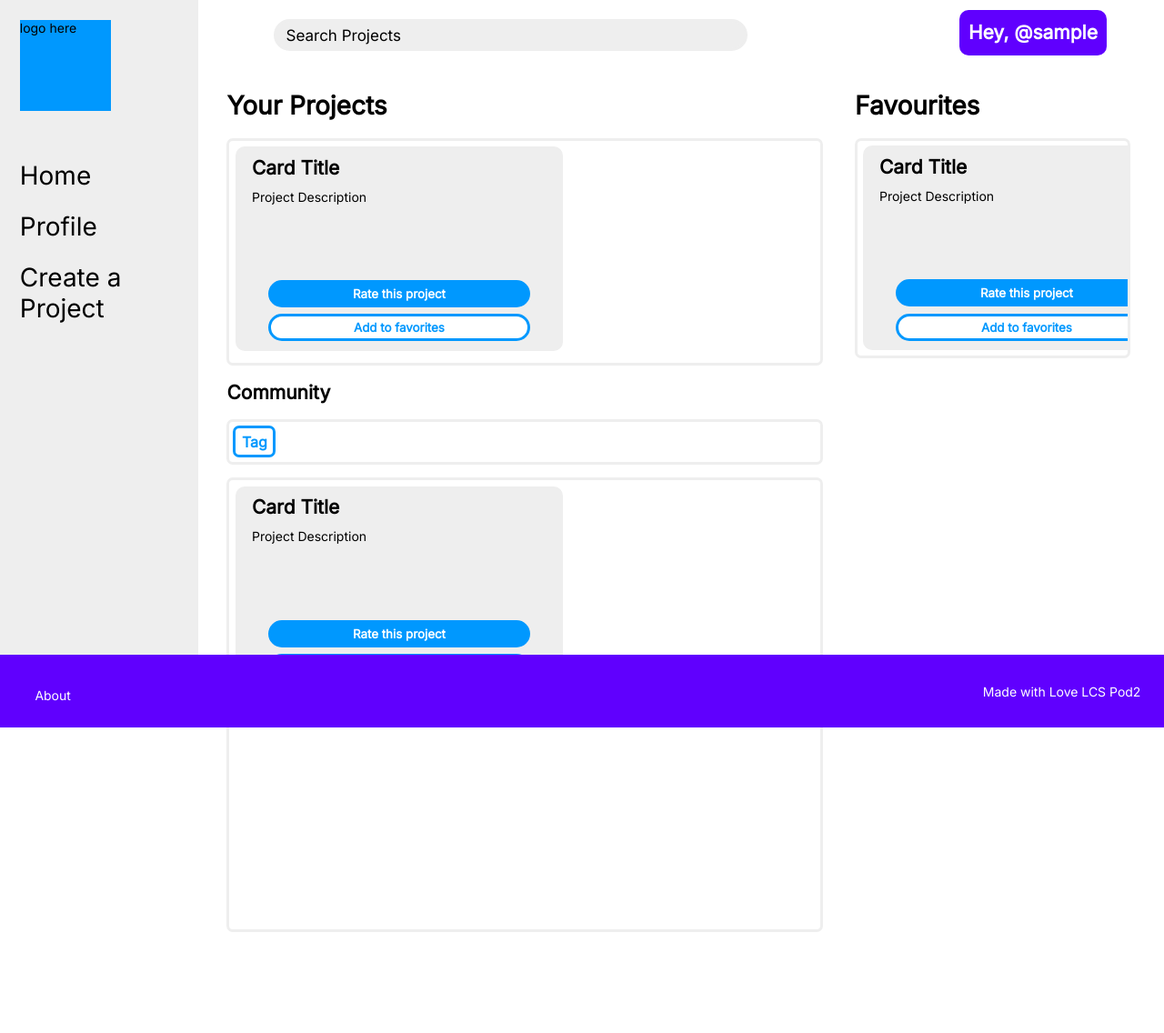
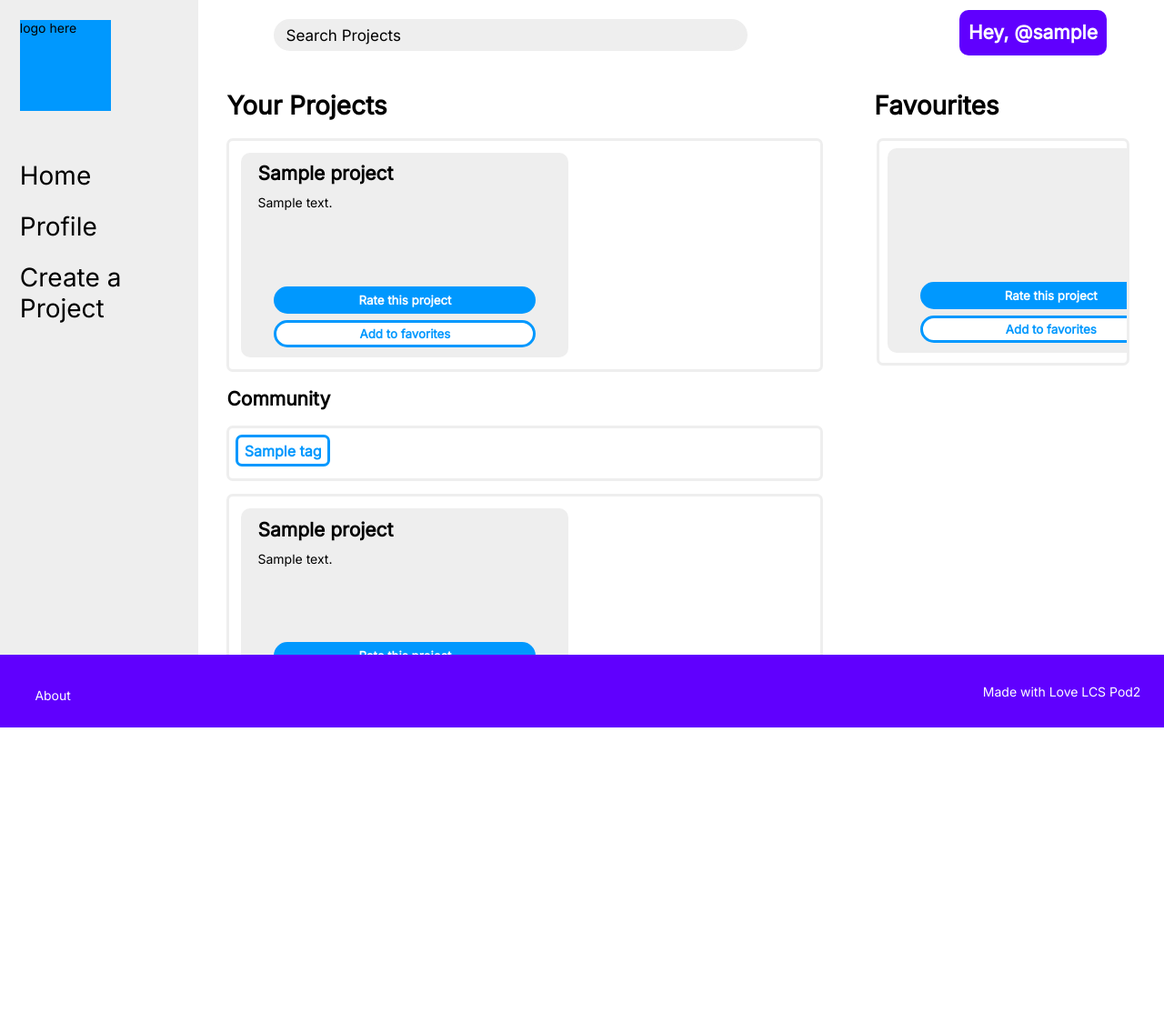
Before and after one commit to LaurierCS/TechHunt, a Django app: page / in a window 1280 px wide. Shown: the whole page at 91% size. After the commit the page ends 800 px from the top, so only its background shows below. Run offline with Django 3.2, Linux system fonts and the light colour scheme; a user stored in the database is signed in; tables that the repository leaves empty hold one stand-in row (values such as "Sample post").

Commit message:
Updated homepage to show projects and other data from backend

```diff
--- a/Wampus/app/static/main.css
+++ b/Wampus/app/static/main.css
@@ -178,10 +178,12 @@
 }
 
 .projectCard {
-  width: 360px;
+  min-width: 360px;
+  min-height: 225px;
+  width:360px;
   height: 225px;
-  margin: 1%;
   display: flex;
+  margin: 2%;
   flex-direction: column;
   background-color: #eeeeee;
   border-radius: 10px;
@@ -210,6 +212,7 @@
   height: 35px;
   min-width: 40px;
   padding: 1%;
+  margin: 0 1% 0 0;
   display: flex;
   justify-content: center;
   align-items: center;
@@ -251,8 +254,11 @@
 
 .contentContainer--yourProjects--homepage {
   width: 95%;
-  height: 250px;
-  margin: 2% 0 0 0;
+  min-height: 250px;
+  height: fit-content;
+  margin: 1% 1% 1% 0;
+  display: flex;
+  flex-direction: row;
   overflow-x: auto;
 }
 
@@ -390,30 +396,64 @@
 
 .contentContainer--tags--homepage {
   width: 95%;
-  height: 50px;
+  min-height: 61px;
+  max-height: 61px;
   margin: 2% 0 0 0;
-  padding: 4px;
+  padding: 1%;
+  display:flex;
+  flex-direction: row;
 }
 
 .contentContainer--communityprojects--homepage {
   width: 95%;
-  height: 500px;
+  max-height: 500px;
+  height: fit-content;
+  min-height: 250px;
   margin: 2% 0 0 0;
   overflow-x: auto;
 }
 
 .contentContainer--favourite--homepage {
-  width: 95%;
-  height: auto;
+  min-width: 85%;
+  width: fit-content;
+  max-width: 87%;
+  min-height: 250px;
+  height: fit-content;
   max-height: 900px;
+  margin: 1%;
   padding: 3px;
-  overflow-x: auto;
+  display: flex;
+  flex-direction: column;
+  overflow-y: auto;
 }
 
 .favourites {
   width: 30%;
   float: right;
-  margin: 0 2% 0 0;
+}
+
+.yourprojects--noProjects{
+  width: 100%;
+  justify-content: center;
+  align-items: center;
+  display: flex;
+  flex-direction: column;
+
+}
+
+.noFavorites{
+  width: 100%;
+  height: 100%;
+  text-align: center;
+  opacity: 70%;
+  font-size: 12px;
+}
+
+.noTags{
+  margin: 0;
+  width: 100%;
+  padding: 0;
+  text-align: center;
 }
 
 .createproject {
--- a/Wampus/app/templates/components/profileComponent.html
+++ b/Wampus/app/templates/components/profileComponent.html
@@ -1,3 +1,3 @@
 <div class="profile">
-    <h2 class="profile__name">Hey, @{{ user.username }}</h2>
+    <h2 class="profile__name">Hey, @{{ profile.user }}</h2>
 </div>
--- a/Wampus/app/templates/components/projectCardComponent.html
+++ b/Wampus/app/templates/components/projectCardComponent.html
@@ -1,13 +1,13 @@
 <div class="projectCard">
     <div class="project__text">
-        <h2 class="projectCard__title">Card Title</h2>
-        <h2 class="projectCard__description">Project Description</h2>
+        <h2 class="projectCard__title">{{ name }}</h2>
+        <h2 class="projectCard__description">{{ desc }}</h2>
     </div>
-    {% with name="Rate this project" classes="btn btn--rate" type="" %}
+    {% with name="Rate this project" classes="btn btn--rate" type="" click=""%}
         {% include "components/buttonComponent.html"  %}
     {% endwith %}
 
-    {% with name="Add to favorites" classes="btn btn--favorite" type="" %}
+    {% with name="Add to favorites" classes="btn btn--favorite" type="" click="" %}
         {% include "components/buttonComponent.html"  %}
     {% endwith %}
 </div>
--- a/Wampus/app/templates/components/tagComponent.html
+++ b/Wampus/app/templates/components/tagComponent.html
@@ -1 +1 @@
-<div class="tag">Tag</div>
+<div class="tag">{{ name }}</div>
```
Also changed, not shown: Wampus/app/templates/homepage.html (+53 -0 lines).
